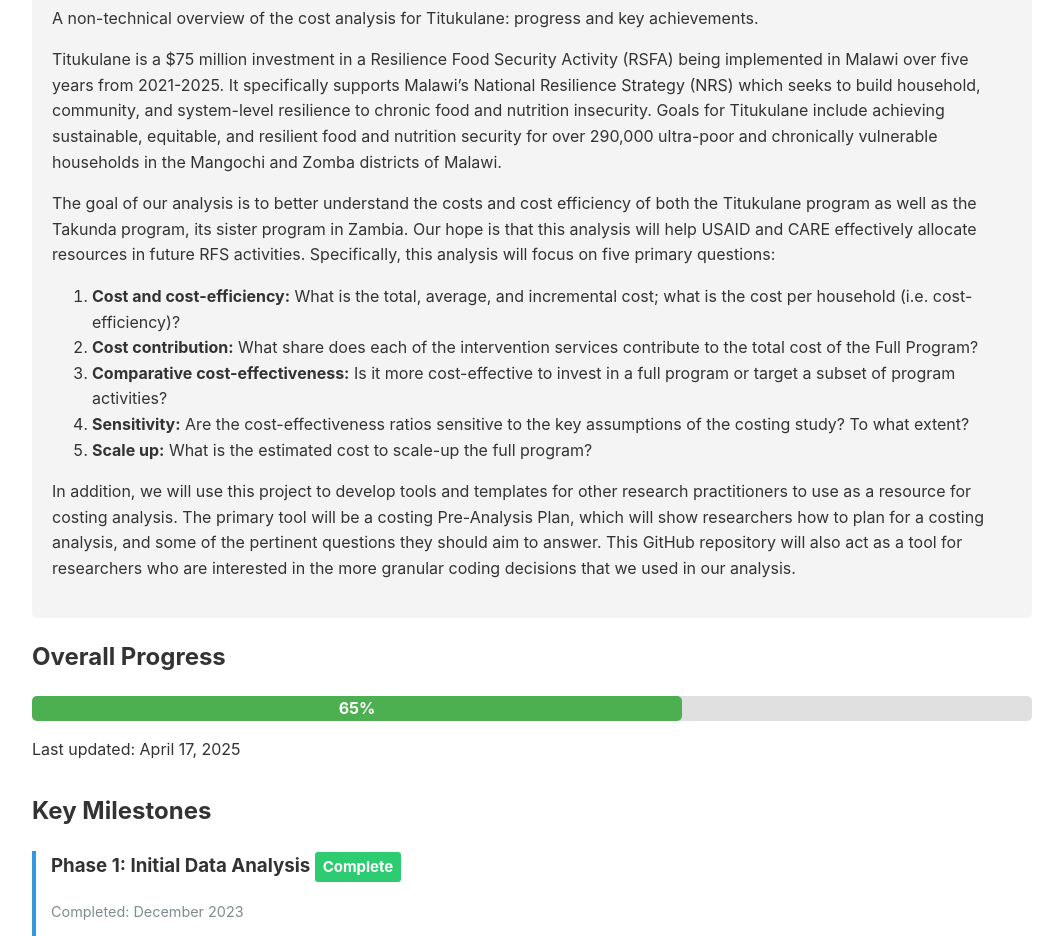
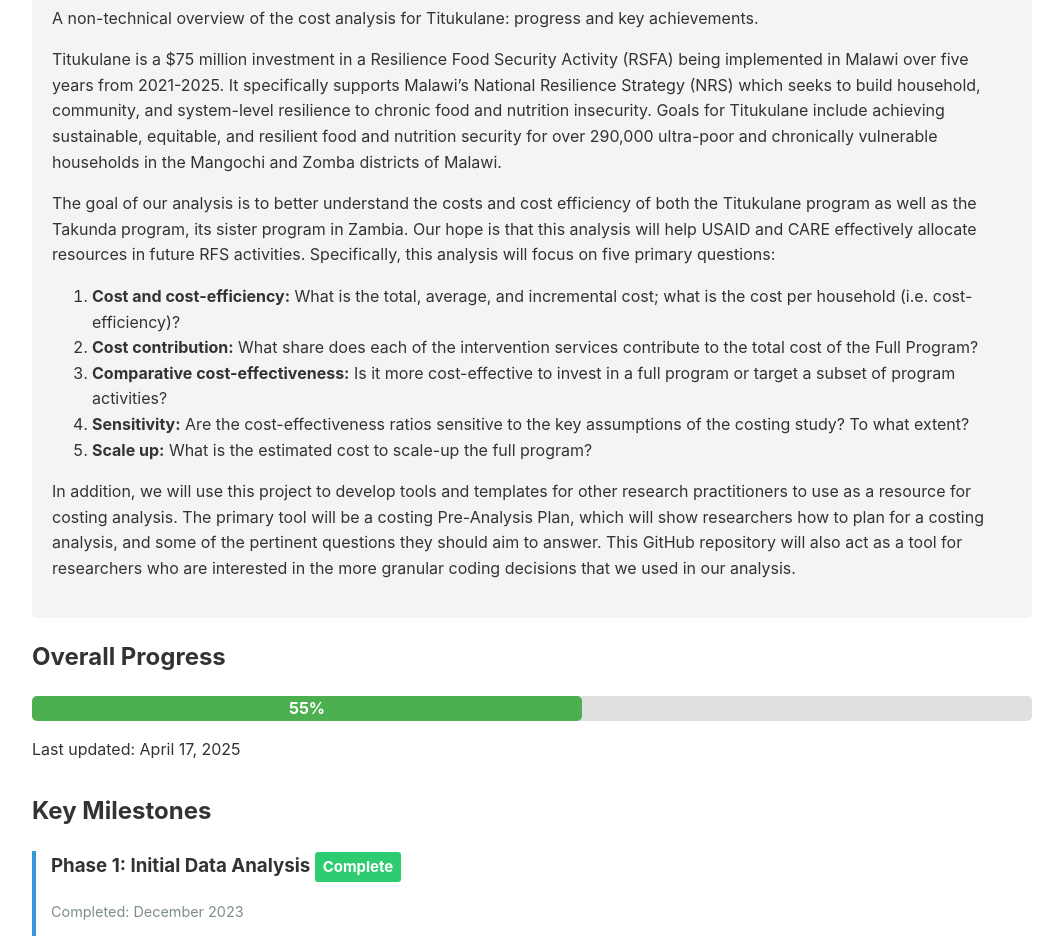
Before and after one commit to lizbrown2000/Titukulane-Project-Dashboard, a plain HTML site: page index.html in a window 1280 px wide. Shown: the part 107-1043 px from the top of the page, without its empty margins (108-1171 px from the left). Drawn offline with Linux system fonts and the light colour scheme.

Commit message:
Update index.html

```diff
--- a/index.html
+++ b/index.html
@@ -118,7 +118,7 @@
     <div class="progress-container">
         <h2>Overall Progress</h2>
         <div class="progress-bar">
-            <div class="progress" style="width: 65%;">65%</div>
+            <div class="progress" style="width: 55%;">55%</div>
         </div>
         <p>Last updated: April 17, 2025</p>
     </div>
```
